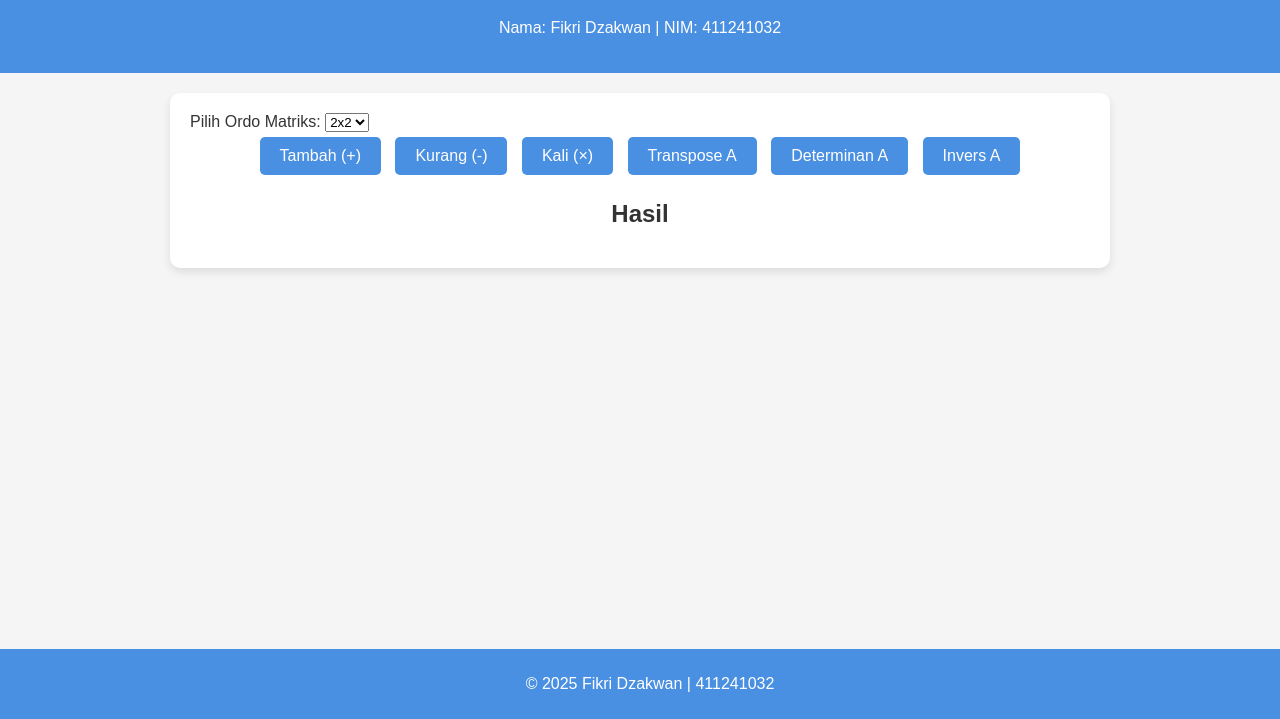
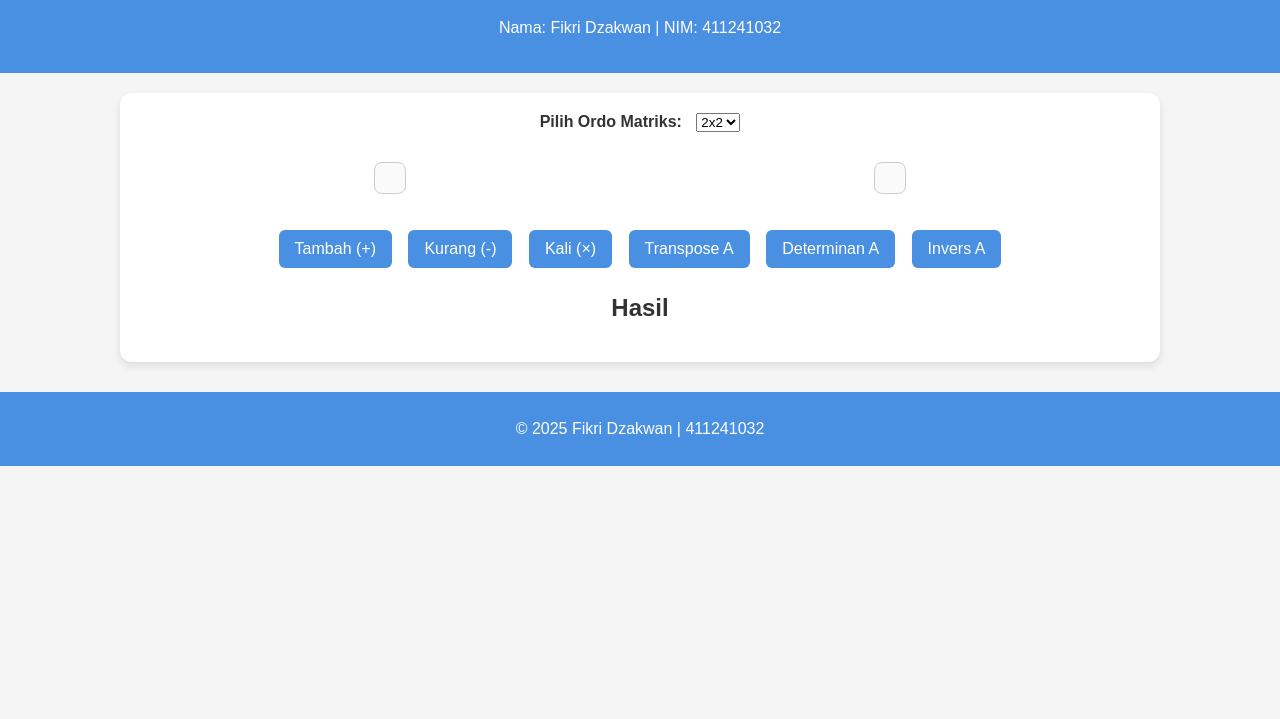
Before and after one commit to FkrDz/aplikasi-kalkulator-matriks-, a plain HTML site: page index.html in a window 1280 px wide. Shown: the part 81-800 px from the top of the page. Drawn offline with Linux system fonts and the light colour scheme.

Commit message:
style.css

```diff
--- a/style.css
+++ b/style.css
@@ -1,53 +1,71 @@
+:root {
+  --primary-color: #4a90e2;
+  --accent-color: #357abd;
+  --background: #f5f5f5;
+  --text-color: #333;
+}
+
 body {
   font-family: Arial, sans-serif;
   margin: 0;
-  background: #f5f5f5;
-  color: #333;
+  background: var(--background);
+  color: var(--text-color);
 }
 
 header {
-  background-color: #4a90e2;
+  background-color: var(--primary-color);
   color: #fff;
   padding: 20px;
   text-align: center;
 }
 
 main {
-  max-width: 900px;
+  max-width: 1000px;
   margin: 20px auto;
   padding: 20px;
   background: #fff;
-  border-radius: 10px;
+  border-radius: 12px;
   box-shadow: 0 4px 8px rgba(0,0,0,0.1);
 }
 
-.matrix-inputs {
+.controls {
+  text-align: center;
+  margin-bottom: 20px;
+}
+
+.controls label {
+  margin-right: 10px;
+  font-weight: bold;
+}
+
+#matrices {
   display: flex;
   justify-content: space-around;
   flex-wrap: wrap;
   margin-bottom: 20px;
 }
 
-.matrix {
+.matrix-block {
   margin: 10px;
+  padding: 15px;
+  border: 1px solid #ccc;
+  border-radius: 8px;
+  background: #fafafa;
 }
 
-.matrix h2 {
+.matrix-block h2 {
   text-align: center;
 }
 
-table {
-  border-collapse: collapse;
-  margin: 0 auto;
-}
-
-td {
-  padding: 5px;
+.matrix-grid {
+  display: grid;
+  gap: 8px;
+  justify-content: center;
 }
 
 input[type="number"] {
   width: 60px;
-  padding: 5px;
+  padding: 6px;
   text-align: center;
   border: 1px solid #ccc;
   border-radius: 4px;
@@ -59,19 +77,19 @@ input[type="number"] {
 }
 
 button {
-  background-color: #4a90e2;
+  background-color: var(--primary-color);
   color: white;
   border: none;
-  padding: 10px 20px;
-  margin: 5px;
-  border-radius: 5px;
+  padding: 10px 16px;
+  margin: 6px;
+  border-radius: 6px;
   cursor: pointer;
   font-size: 16px;
   transition: background-color 0.3s;
 }
 
 button:hover {
-  background-color: #357abd;
+  background-color: var(--accent-color);
 }
 
 .result {
@@ -80,14 +98,18 @@ button:hover {
 
 .result table {
   margin: 0 auto;
+  border-collapse: collapse;
+}
+
+.result td {
+  border: 1px solid #ccc;
+  padding: 8px 12px;
 }
 
 footer {
   text-align: center;
-  padding: 10px;
-  background-color: #4a90e2;
+  padding: 12px;
+  background-color: var(--primary-color);
   color: #fff;
-  position: fixed;
-  bottom: 0;
-  width: 100%;
+  margin-top: 30px;
 }
```
